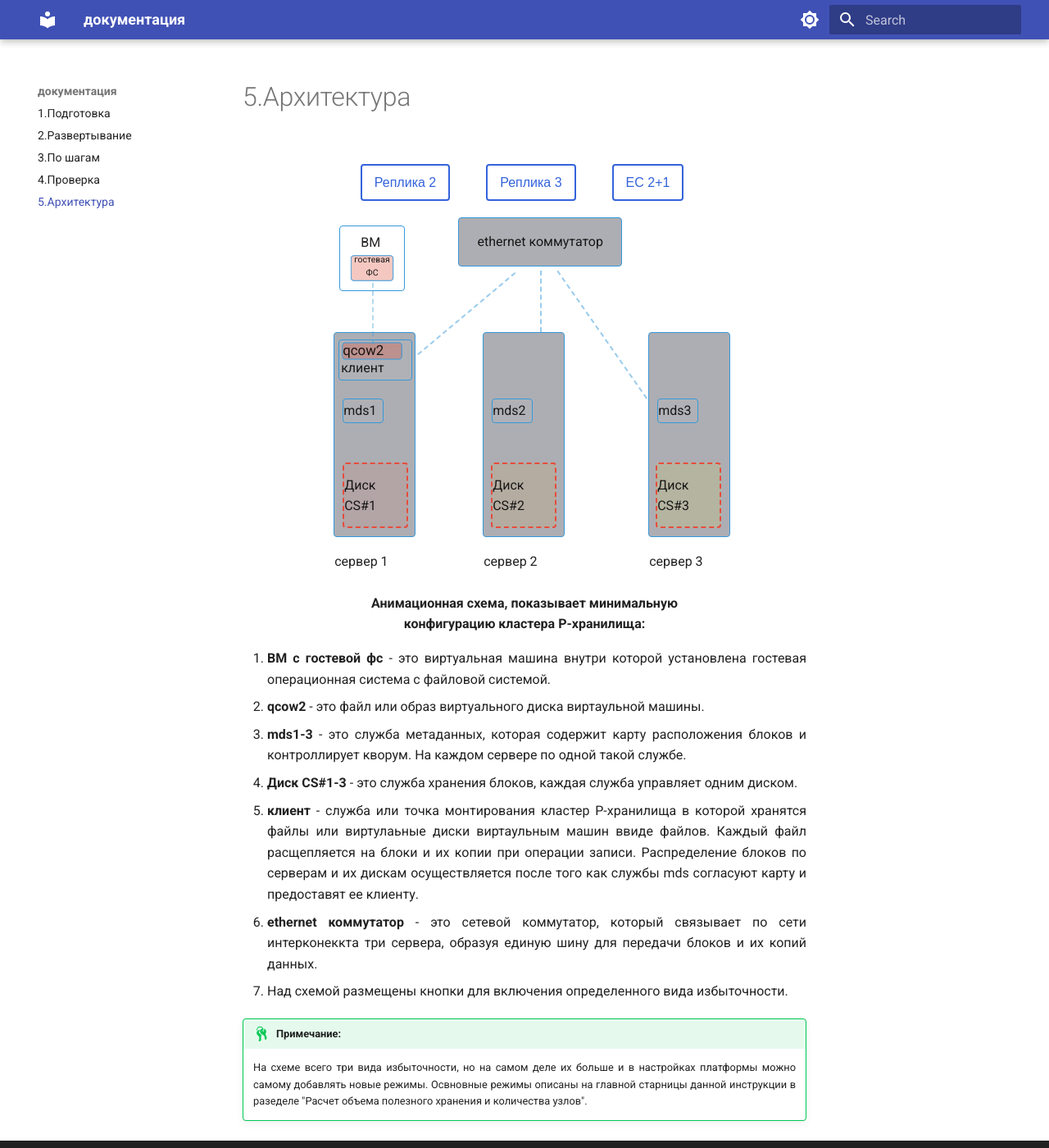
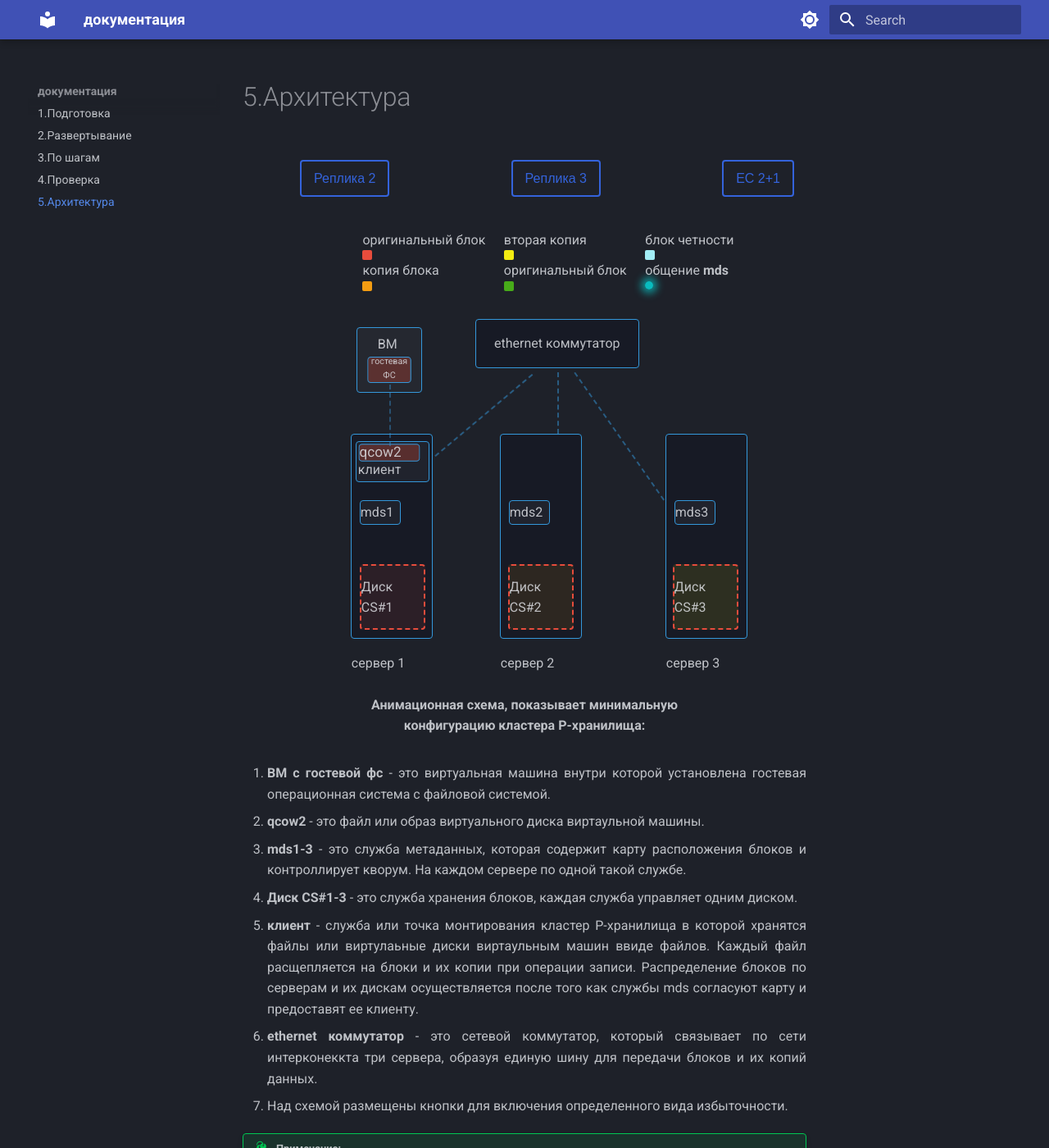
Before and after one commit to rosplat/rosplat-docs, an MkDocs documentation site: the page built from docs/archi.md, in a window 1280 px wide and 1400 px high. Shown: the whole window at 82% size. Built offline with MkDocs 1.6.1 and Material for MkDocs 9.7.7, drawn with Linux system fonts in a browser that asks for light colours.

Commit message:
change css schem

```diff
--- a/docs/archi.md
+++ b/docs/archi.md
@@ -1,12 +1,29 @@
 <div class="noprint">
-<div style="margin-left: 18%;">
+
+<div style="margin-left: 8%;height: 100px;display: flex;justify-content: space-between;">
 <input type="checkbox" id="animationToggle2" class="hidden-checkbox">
 <label for="animationToggle2" class="toggle-button">Реплика 2</label>
 <input type="checkbox" id="animationToggle3" class="hidden-checkbox">
 <label for="animationToggle3" class="toggle-button">Реплика 3</label>
 <input type="checkbox" id="animationToggle3Alt" class="hidden-checkbox">
 <label for="animationToggle3Alt" class="toggle-button">EC 2+1</label>
-</div>
+</div><div style="flex-shrink: 0;wigth: 800px;display: flex;justify-content: space-between;margin-bottom: 5%;margin-left: 18%;">
+         <div style="margin-left: 4%;wigth: 267px;flex-shrink: 0;">
+         оригинальный блок
+         <div class="notes cube-1-4"></div>
+         копия блока
+         <div class="notes cube-2-5"></div></div>
+         <div style="wigth: 267px;flex-shrink: 0;margin-left: 4%;">
+         вторая копия
+         <div class="notes cube-3-6"></div>
+         оригинальный блок
+         <div class="notes cube-4-7"></div></div>
+      <div style="margin-right: 20%;wigth: 267px;flex-shrink: 0;margin-left: 4%;">
+         блок четности
+         <div class="notes cube-5-8"></div>
+         общение <b>mds</b>
+         <div class="pulse-n"></div></div>
+         </div>
 <div class="container" id="animationContainer">
         <!-- Источник данных (клиент) -->
         <div class="storage source"><p class="textv">ВМ</p>
@@ -45,10 +62,10 @@
 </div>
 </div>
 </br>
-<div class="noprint" style="text-align: center" markdown>
+<div class="noprint" style="text-align: center;" markdown>
 **Анимационная схема, показывает минимальную </br>конфигурацию кластера Р-хранилища:** </div>
 
-<div class="noprint" style="text-align: justify" markdown>
+<div class="noprint" style="text-align: justify;float: left;" markdown>
 
  1. **ВМ с гостевой фс** - это виртуальная машина внутри которой установлена гостевая операционная система с файловой системой.
  2. **qcow2** - это файл или образ виртуального диска виртаульной машины.
--- a/docs/stylesheets/extra.css
+++ b/docs/stylesheets/extra.css
@@ -24,7 +24,7 @@
 }
 .container {
     position: relative;
-    margin-left: 15%;
+    margin-left: 18%;
     width: 500px;
     height: 400px; /* Уменьшил высоту, так как хранилища внизу */
 }
@@ -224,6 +224,33 @@
     z-index: 100;
     box-shadow: 0 0 10px 5px rgba(0, 255, 255, 0.5);
 }
+.notes {
+    width: 12px;
+    height: 12px;
+    border-radius: 2px;
+}
+.cube-1-4 {
+    background-color: #e74c3c;
+}
+.cube-2-5 {
+    background-color: #f39c12;
+}
+.cube-3-6 {
+    background-color: #f3ec12;
+}
+.cube-4-7 {
+    background-color: #47ab19;
+}
+.cube-5-8 {
+    background-color: #a2edf5;
+}
+.pulse-n {
+    width: 10px;
+    height: 10px;
+    background: rgba(0, 255, 255, 0.7);
+    border-radius: 50%;
+    box-shadow: 0 0 10px 5px rgba(0, 255, 255, 0.5);
+}
 /*
 @keyframes moveToStorage1 {
   0% { transform: translate(0, 0); opacity: 1; }
@@ -274,7 +301,9 @@
     border: 2px solid #3463db; /* Цветной контур */
     border-radius: 4px;
     cursor: pointer;
-    margin: 20px;
+    flex-shrink: 0;
+    height: 45px;
+    margin: 15px;
     font-family: Arial;
     transition: all 0.3s ease; /* Плавный переход */
 }
--- a/mkdocs.yml
+++ b/mkdocs.yml
@@ -19,14 +19,14 @@ theme:
 
     # Palette toggle for light mode
     - media: "(prefers-color-scheme: light)"
-      scheme: default
+      scheme: slate
       toggle:
         icon: material/brightness-7
         name: Switch to dark mode
 
     # Palette toggle for dark mode
     - media: "(prefers-color-scheme: dark)"
-      scheme: slate
+      scheme: default
       toggle:
         icon: material/brightness-4
         name: Switch to light mode
@@ -80,4 +80,4 @@ plugins:
       cover_title: Пошаговая инструкция по развертыванию Росплатформы
       cover_subtitle: расшифровка к видео инструкции
       cover_logo: logo.png
-  #    enabled_if_env: ENABLE_PDF_EXPORT
+#      enabled_if_env: ENABLE_PDF_EXPORT
```
